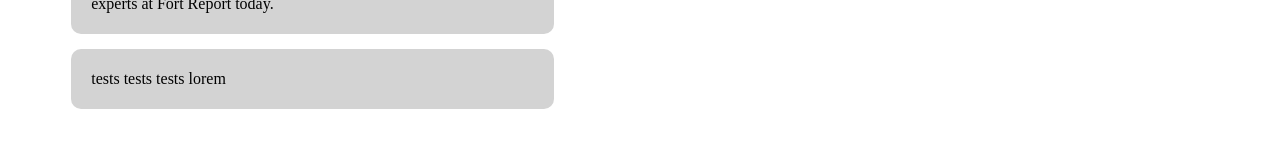
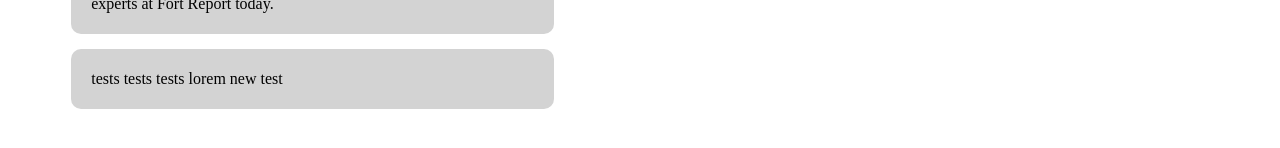
Before and after one commit to Filb88/just-test, a React (Create React App) app: page / in a window 1280 px wide. Shown: the part 510-658 px from the top of the page. Built offline with nearby package versions, Linux system fonts and the light colour scheme; a web font is replaced by a local one.

Commit message:
Update Home.js

```diff
--- a/src/pages/Home.js
+++ b/src/pages/Home.js
@@ -31,7 +31,7 @@ export default function Home() {
           </p>
         </div>
         <div className="column">
-          <p>tests tests tests lorem</p>
+          <p>tests tests tests lorem new test</p>
         </div>
       </section>
     </>
```
